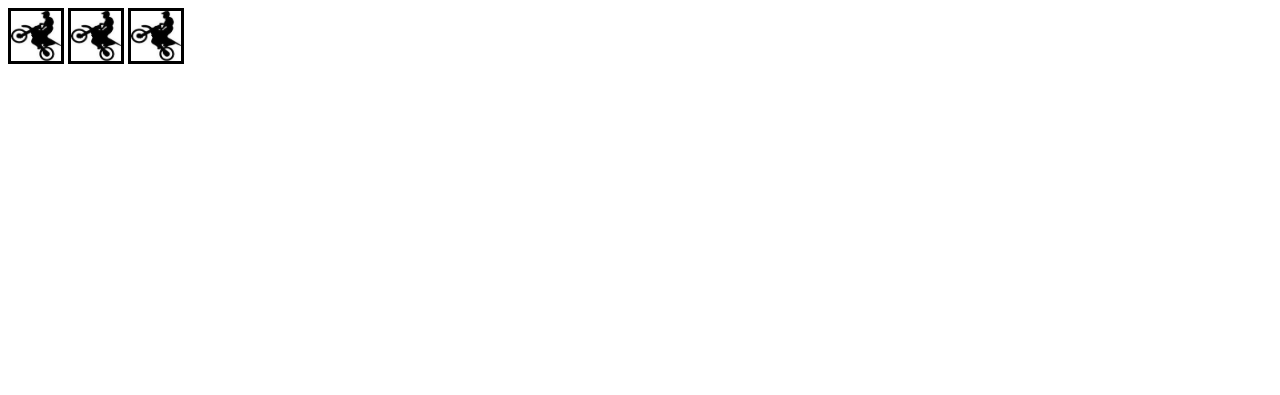
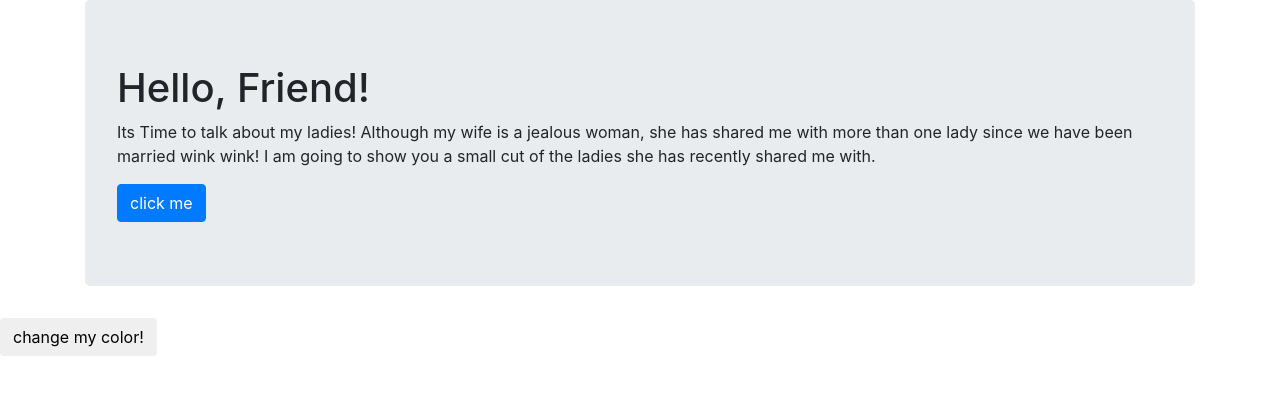
Before and after one commit to mdavid50/java-script-project, a PHP site: page / in a window 1280 px wide. Shown: the top 395 px of the page. Run offline with PHP 8.4, Linux system fonts and the light colour scheme.

Commit message:
added css and js

```diff
--- a/index.php
+++ b/index.php
@@ -7,16 +7,31 @@
     <!-- CSS style link -->
     <link rel="stylesheet" href="style/style.css" type="text/css" />
 
+    <!-- Bootstrap CSS -->
+    <link rel="stylesheet" href="https://maxcdn.bootstrapcdn.com/bootstrap/4.0.0-beta.2/css/bootstrap.min.css" integrity="sha384-PsH8R72JQ3SOdhVi3uxftmaW6Vc51MKb0q5P2rRUpPvrszuE4W1povHYgTpBfshb" crossorigin="anonymous">
+
 </head>
-<img onmouseover="bigImg(this)" onmouseout="normalImg(this)" src="images/dirtbike.jpg" class="border" alt="dirt bike image"
-height="50px" width="50px">
+<body>
+<section class="jumbotron-style">
+    <div class="container">
+        <div class="row">
+            <div class="col-sm-12" >
+                <div class="jumbotron">
+                    <h1>Hello, Friend!</h1>
+                    <p>Its Time to talk about my ladies! Although my wife is a jealous woman, she has shared me with more than one lady
+                        since we have been married wink wink! I am going to show you a small cut of the ladies she has recently shared me
+                        with.</p>
+                    <button id="click" type="button" class="btn btn-primary">click me</button>
+                </div>
+            </div>
+        </div>
+    </div>
+</section>
 
-<img onmouseover="bigImg(this)" onmouseout="normalImg(this)" src="images/dirtbike.jpg" class="border" alt="dirt bike image"
-     height="50px" width="50px">
+<button id="boobs" type="button" class="btn m">change my color!</button>
 
-<img onmouseover="bigImg(this)" onmouseout="normalImg(this)" src="images/dirtbike.jpg" class="border" alt="dirt bike image"
-     height="50px" width="50px">
-<body>
+
+
 <script src="script.js"></script>
 </body>
 </html>
--- a/script.js
+++ b/script.js
@@ -1,9 +1,10 @@
-function bigImg(x) {
-    x.style.height = "200px";
-    x.style.width = "200px";
+document.getElementById("click").onclick = function () { testFunction() }
+function testFunction() {
+    document.getElementById("click").innerHTML = "Nice click!";
 }
 
-function normalImg(x) {
-    x.style.height = "50px";
-    x.style.width = "50px";
+document.getElementById("boobs").onclick = function () { myFunction() }
+function myFunction() {
+    document.getElementById("boobs").style.color ="green";
+
 }
--- a/style/style.css
+++ /dev/null
@@ -1,3 +0,0 @@
-.border {
-    border: solid;
-}
```
